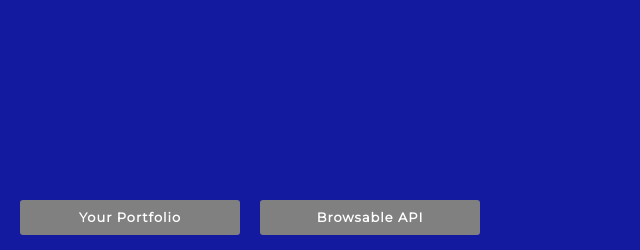
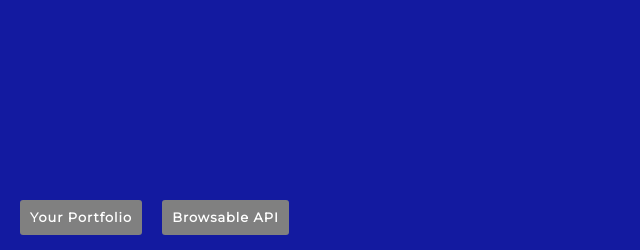
Before and after one commit to chrisbrickey/equity-portfolio, a Django app: page /search/ in a window 1280 px wide. Shown: the part 550-800 px from the top of the page, without its empty margins (0-640 px from the left). Run offline with Django 3.2, Linux system fonts and the light colour scheme; parts of the project's set-up code (start-up, migrations or seed data) failed here and were passed over.

Commit message:
remove excess space on navigation buttons to avoid clicks outside of links

```diff
--- a/stocktracker/tracker_app/static/stocks/style.css
+++ b/stocktracker/tracker_app/static/stocks/style.css
@@ -220,7 +220,7 @@ h6 {
   margin: 10px;
   padding: 10px;
 
-  width: 200px;
+  /* width: 200px; */
   border-width: 0px;
   transition: background-color 0.5s ease;
   text-align: center;
@@ -237,7 +237,7 @@ h6 {
   background-color: white;
 }
 
-#footer a {
+#footline a {
   color: white;
   &:hover {
     cursor: pointer;
```
